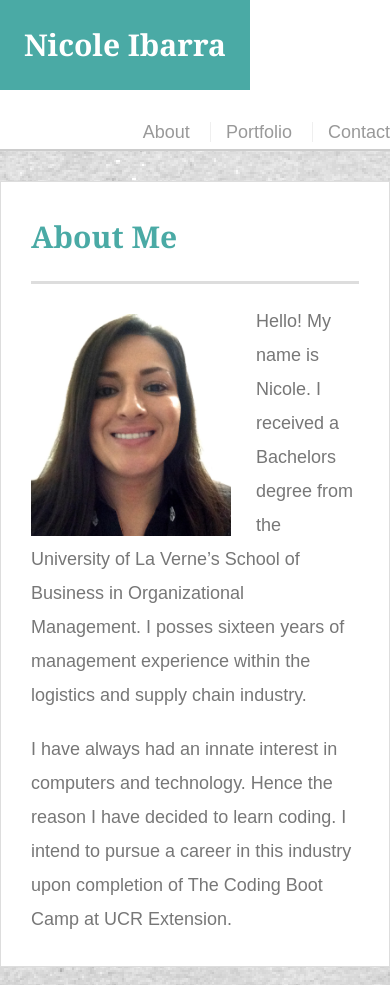
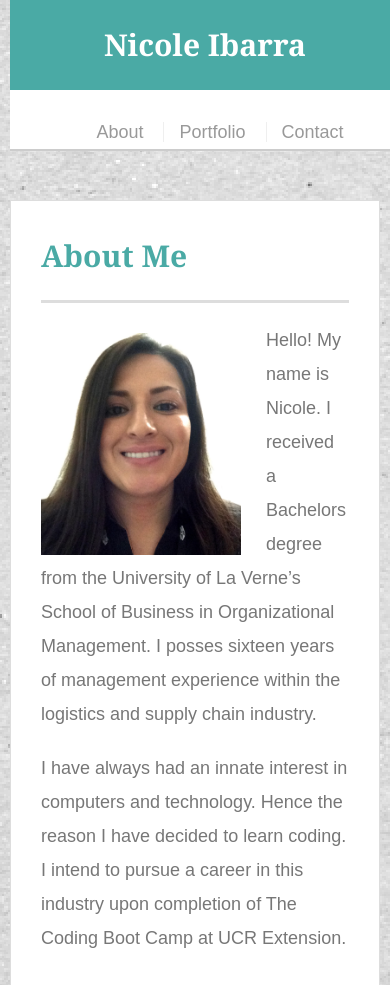
Before and after one commit to nicolemibarra/Responsive-Portfolio, a plain HTML site: page index.html in a window 390 px wide. Shown: the top 985 px of the page. Drawn offline with Linux system fonts and the light colour scheme.

Commit message:
Update style.css

```diff
--- a/assets/css/style.css
+++ b/assets/css/style.css
@@ -225,3 +225,85 @@ input[type=submit] {
     padding: 10px 30px;
     cursor: pointer;
 }
+
+/* media queries */
+@media screen and (max-width: 980px) {
+    header {
+        position: fixed;
+        top: 0;
+    }
+
+    #logo {
+        width: 100%;
+        position: center;
+    }
+
+    nav {
+        width: 100%;
+        text-align: center;
+    }
+
+    body {
+        margin-top: 200px;
+        margin-right: 10px;
+        margin-left: 10px;
+    }
+
+    .social {
+        width: 25%;
+    }
+}
+
+@media screen and (max-width: 768px) {
+    header {
+        position: fixed;
+        top: 0;
+    }
+
+    #logo {
+        width: 100%;
+        position: center;
+    }
+
+    nav {
+        width: 100%;
+        text-align: center;
+    }
+
+    body {
+        margin-top: 200px;
+        margin-right: 10px;
+        margin-left: 10px;
+    }
+
+    .social {
+        width: 25%;
+    }
+}
+
+@media screen and (max-width: 640px) {
+    header {
+        position: fixed;
+        top: 0;
+    }
+
+    #logo {
+        width: 100%;
+        position: center;
+    }
+
+    nav {
+        width: 100%;
+        text-align: center;
+    }
+
+    body {
+        margin-top: 200px;
+        margin-right: 10px;
+        margin-left: 10px;
+    }
+
+    .social {
+        width: 25%;
+    }
+}
```
